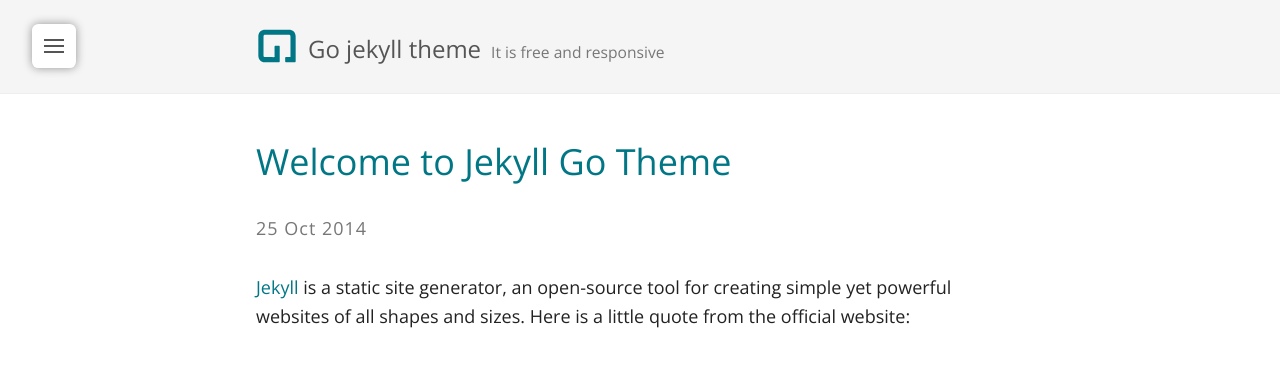
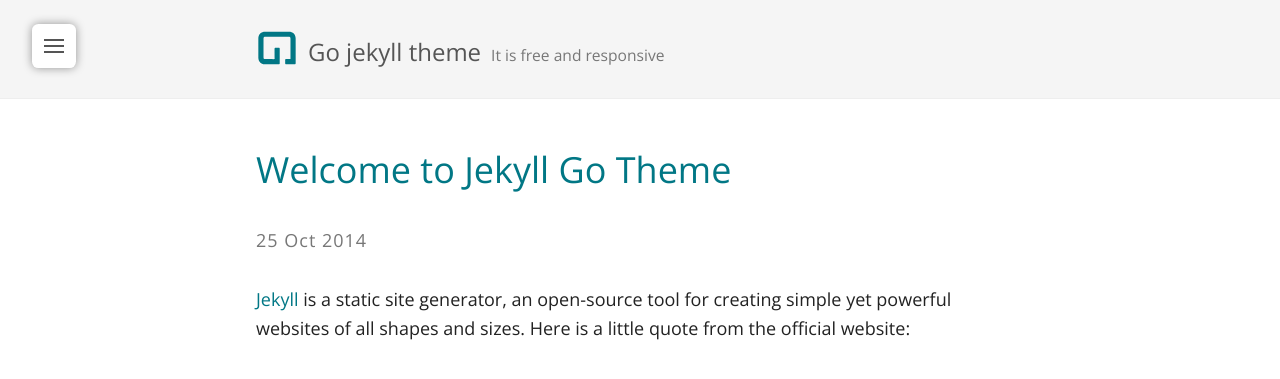
Before and after one commit to gayanvirajith/go, a Jekyll site: the page built from index.html, in a window 1280 px wide. Shown: the top 379 px of the page. Built offline with Jekyll 4.4.1, drawn with Linux system fonts in a browser that asks for light colours; the list of posts is cut into pages by our own code.

Commit message:
Modified heading line-height and font size of the sidebar

```diff
--- a/assets/css/_sass/helpers/_variables.scss
+++ b/assets/css/_sass/helpers/_variables.scss
@@ -47,7 +47,7 @@
 
 $headings-font-family:		inherit;
 $headings-font-weight:		500;
-$headings-line-height: 		1.1;
+$headings-line-height: 		1.3;
 $headings-color:			$gray;
 
 
--- a/assets/css/main.scss
+++ b/assets/css/main.scss
@@ -287,14 +287,14 @@
   width: 14rem;
   visibility: hidden;
   overflow-y: auto;
-  font-size: 18px;
+  @include font-size(15px);
   color: $color-white;
   background-color: lighten($color-1, 5%);
   -webkit-transition: all .5s ease-in-out;
           transition: all .5s ease-in-out;
   text-shadow: 0 1px 3px rgba(0, 0, 0, 0.3);
   @include MQ(M) {
-    font-size: 20px;
+    @include font-size(15px);
   }
 }
 
@@ -307,9 +307,12 @@
 
 .sidebar .sidebar-info {
   padding: 1rem;
+
 }
 
-.sidebar .sidebar-info.small p { font-size: 14px; }
+.sidebar .sidebar-info p { @include font-size(16px); }
+
+.sidebar .sidebar-info.small p { @include font-size(14px); }
 
 .sidebar .sidebar-info p:last-child {
   margin-bottom: 0;
@@ -502,7 +505,7 @@
 /* Article title / Page title */
 .post-title a {
   color: $color-1;
-  border-bottom-width: 3px;
+  border-bottom-width: 2px;
 }
 
 /* Meta info after post-title */
```
